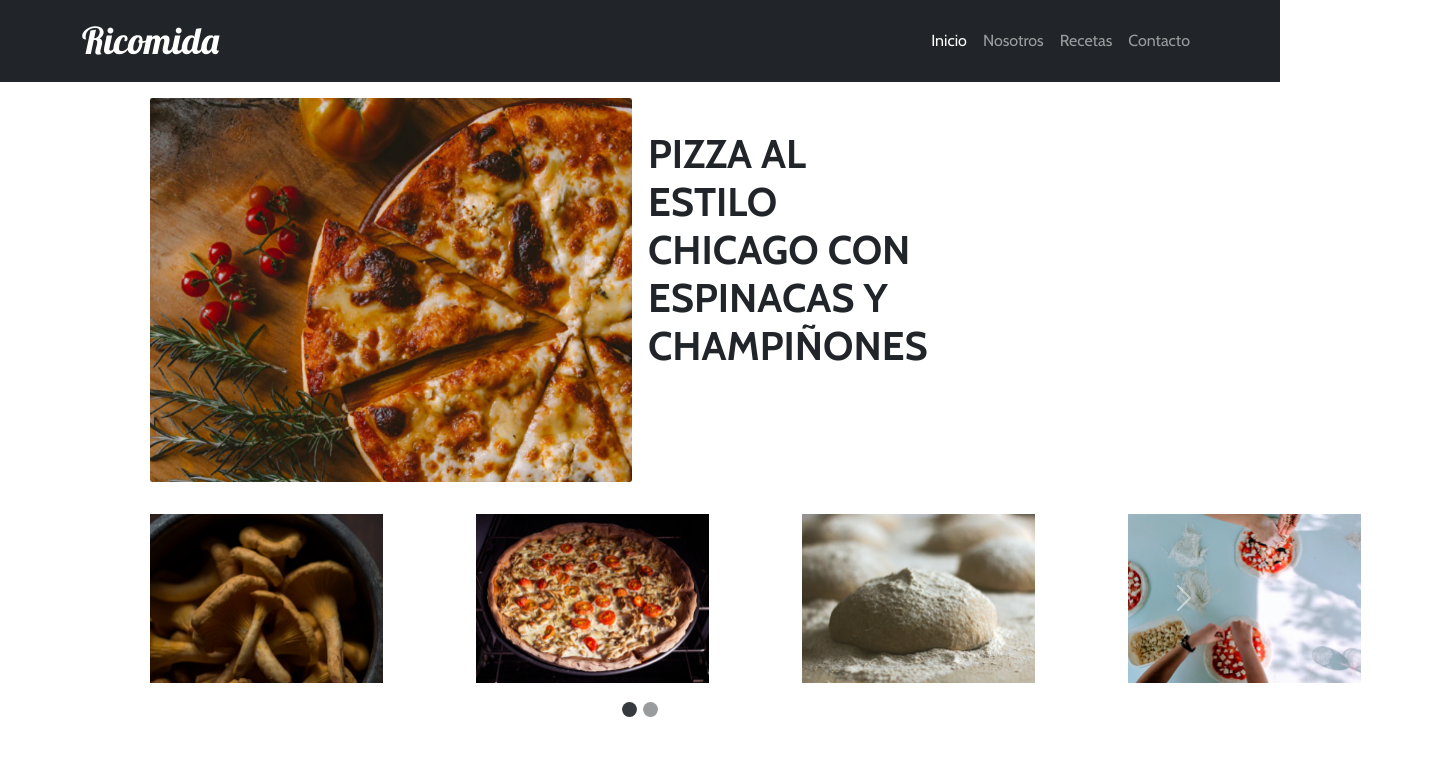
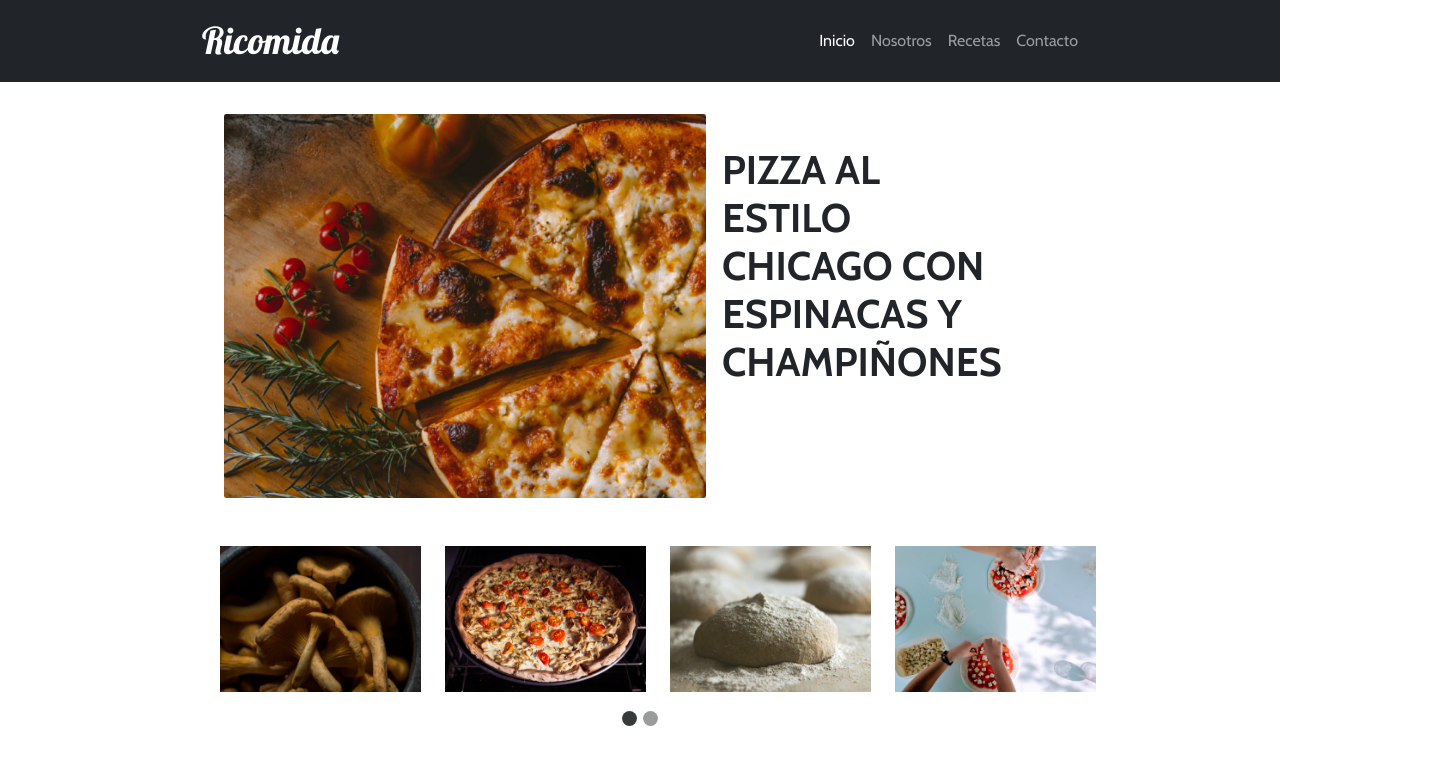
Before and after one commit to luismart23/desafio-ricomida, a plain HTML site: page index.html in a window 1280 px wide. Shown: the whole page, 1430 px wide, since content can reach past the window. Drawn offline with nearby package versions, Linux system fonts and the light colour scheme.

Commit message:
commit ricomida2

```diff
--- a/assets/css/style.css
+++ b/assets/css/style.css
@@ -4,26 +4,30 @@ body {
 }
 
 .titulo {
+    padding-left: 7.5rem;
     font-size: 37px;
     font-display: center;
 }
 
 .opciones {
-    font-family: cabin;
+    padding-right: 7rem;
+    font-family: "cabin";
     font-size: 16px;
     font-display: center;
 }
 
 
 .hero1 {
-    padding-left: 150px;
+    background-position: center;
+    padding-left: 14rem;
     padding-right: 150px;
-    padding-top: 1rem;
-    padding-bottom: 1rem;
+    padding-top: 2rem;
+    padding-bottom: 3rem;
 }
 
 h1 {
-    font-family: cabin;
+
+    font-family: "cabin";
     font-weight: 900;
     font-size: 40px;
     padding-left: 1rem;
@@ -33,14 +37,21 @@ h1 {
 }
 
 
+#carouselExampleIndicators {
+    padding-left: 13rem;
+}
+
 .car1 {
-    margin-left: 150px;
-    margin-right: 150px;
+
+    margin-left: 2rem;
+    margin-right: 2rem;
     margin-top: 1rem;
-    margin-bottom: 1rem;
+    margin-bottom: 5rem;
+
 }
 
 .carousel-indicators {
+
     position: absolute;
     right: 0;
     bottom: -60px;
@@ -49,9 +60,7 @@ h1 {
     display: flex;
     justify-content: center;
     padding: 0;
-    margin-right: 15%;
-    margin-bottom: 1rem;
-    margin-left: 15%;
+
 }
 
 .carousel-indicators [data-bs-target] {
@@ -59,10 +68,6 @@ h1 {
     flex: 0 1 auto;
     width: 15px;
     height: 15px;
-    padding: 0;
-    margin-right: 3px;
-    margin-left: 3px;
-    text-indent: -999px;
     cursor: pointer;
     background-color: #373A3C;
     background-clip: padding-box;
@@ -77,3 +82,7 @@ h1 {
 .carousel-indicators .active {
     opacity: 1;
 }
+
+.col-3 {
+    width: 21%;
+}
--- a/index.html
+++ b/index.html
@@ -22,7 +22,7 @@
 
 </head>
 
-<body class="flex">
+<body>
     <nav class="navbar navbar-expand-lg bg-dark navbar-dark">
         <div class="container">
             <a class="titulo navbar-brand" href="#">Ricomida</a>
@@ -59,43 +59,37 @@
         </section>
 
         <section id="carouselExampleIndicators" class="conteiner carousel slide">
-            <div class="carousel-indicators">
-                <button type="button" data-bs-target="#carouselExampleIndicators" data-bs-slide-to="0" class="active"
-                    aria-current="true" aria-label="Slide 1"></button>
-                <button type="button" data-bs-target="#carouselExampleIndicators" data-bs-slide-to="1"
-                    aria-label="Slide 2"></button>
-            </div>
-            <div class="car1 carousel-inner">
+
+            <div class="carr1 carousel-inner container ms-auto">
                 <article class="carousel-item active">
-                    <div class="row text-center">
+                    <div class="row">
                         <div class="col-3">
-                            <img src="assets/img/slider-1.png" class="d-block" width="233px" alt="slider1">
+                            <img src="assets/img/slider-1.png" class="d-block w-100" width="233px" alt="slider1">
                         </div>
                         <div class="col-3">
-                            <img src="assets/img/slider-2.png" class="d-block" width="233px" alt="slider-2">
+                            <img src="assets/img/slider-2.png" class="d-block w-100" width="233px" alt="slider-2">
                         </div>
                         <div class="col-3">
-                            <img src="assets/img/slider-3.png" class="d-block" width="233px" alt="slider-3">
+                            <img src="assets/img/slider-3.png" class="d-block w-100" width="233px" alt="slider-3">
                         </div>
                         <div class="col-3">
-                            <img src="assets/img/slider-4.png" class="d-block" width="233px" alt="slider-4">
+                            <img src="assets/img/slider-4.png" class="d-block w-100" width="233px" alt="slider-4">
                         </div>
-
                     </div>
                 </article>
                 <article class="carousel-item">
-                    <div class="row">
+                    <div class="row sm-col-3">
                         <div class="col-3">
-                            <img src="assets/img/slider-5.png" class="d-block" width="233px" alt="slider-5">
+                            <img src="assets/img/slider-5.png" class="d-block w-100" width="233px" alt="slider-5">
                         </div>
                         <div class="col-3">
-                            <img src="assets/img/slider-6.png" class="d-block" width="233px" alt="slider-6">
+                            <img src="assets/img/slider-6.png" class="d-block w-100" width="233px" alt="slider-6">
                         </div>
                         <div class="col-3">
-                            <img src="assets/img/slider-7.png" class="d-block" width="233px" alt="slider-7">
+                            <img src="assets/img/slider-7.png" class="d-block w-100" width="233px" alt="slider-7">
                         </div>
                         <div class="col-3">
-                            <img src="assets/img/slider-8.png" class="d-block" width="233px" alt="slider-8">
+                            <img src="assets/img/slider-8.png" class="d-block w-100" width="233px" alt="slider-8">
                         </div>
                     </div>
                 </article>
@@ -110,6 +104,12 @@
                 <span class="carousel-control-next-icon" aria-hidden="true"></span>
                 <span class="visually-hidden">Next</span>
             </button>
+            <div class="carousel-indicators">
+                <button type="button" data-bs-target="#carouselExampleIndicators" data-bs-slide-to="0" class="active"
+                    aria-current="true" aria-label="Slide 1"></button>
+                <button type="button" data-bs-target="#carouselExampleIndicators" data-bs-slide-to="1"
+                    aria-label="Slide 2"></button>
+            </div>
         </section>
 
         <script src="https://code.jquery.com/jquery-3.7.1.min.js"
```
